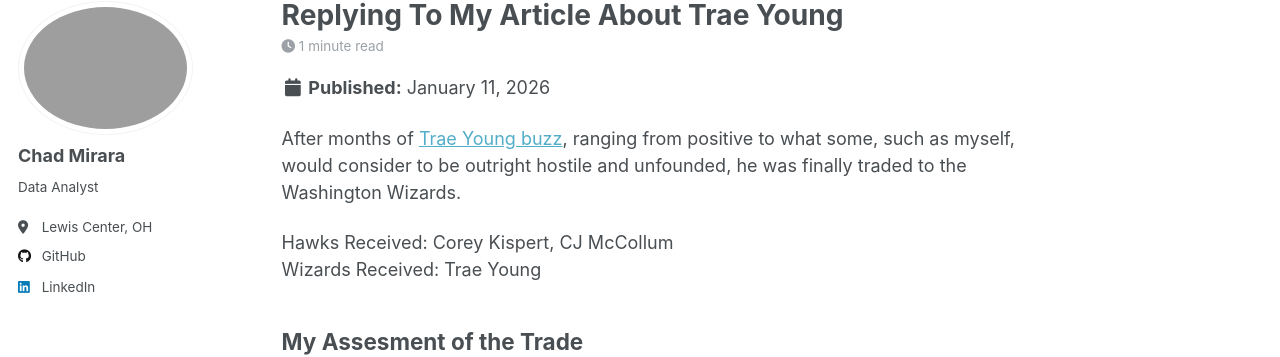
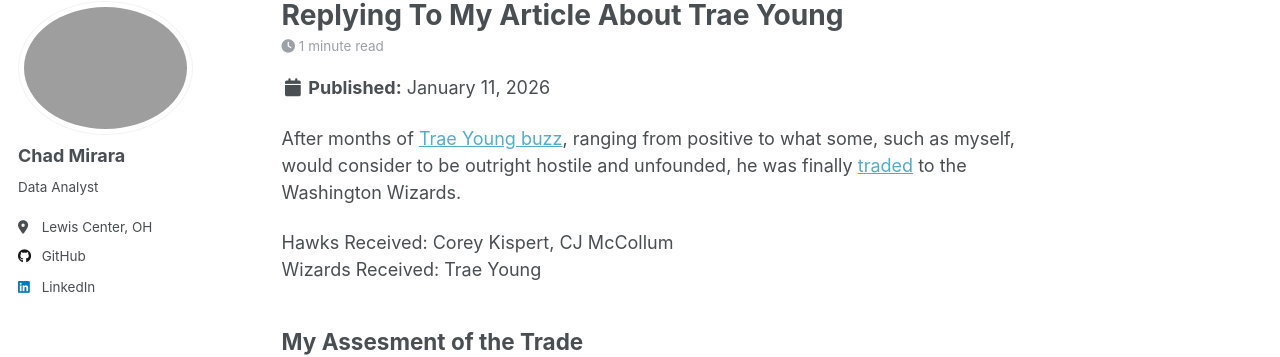
Before and after one commit to chkbm/chkpage, a Jekyll site: the page built from _posts/2026-01-11-reply-to-my-trae-young-article.md, in a window 1280 px wide and 900 px high. Shown: the part 98-455 px from the top of the window. Built offline with Jekyll 4.4.1, drawn with Linux system fonts in a browser that asks for light colours; a script that is not in the unit is left out; part of the change alters nothing that is shown.

```diff
--- a/_posts/2026-01-11-reply-to-my-trae-young-article.md
+++ b/_posts/2026-01-11-reply-to-my-trae-young-article.md
@@ -8,7 +8,7 @@ tags:
 ---
 
 
-After months of [Trae Young buzz](https://chkbm.github.io/chkpage//posts/2025/12/defending-trae-young-trade-value/), ranging from positive to what some, such as myself, would consider to be outright hostile and unfounded, he was finally traded to the Washington Wizards.
+After months of [Trae Young buzz](https://chkbm.github.io/chkpage//posts/2025/12/defending-trae-young-trade-value/), ranging from positive to what some, such as myself, would consider to be outright hostile and unfounded, he was finally [traded](https://www.spotrac.com/news/_/id/3212/wizards-acquire-trae-young-from-hawks-for-cj-mcollum-corey-kispert) to the Washington Wizards.
 
 
 
```
